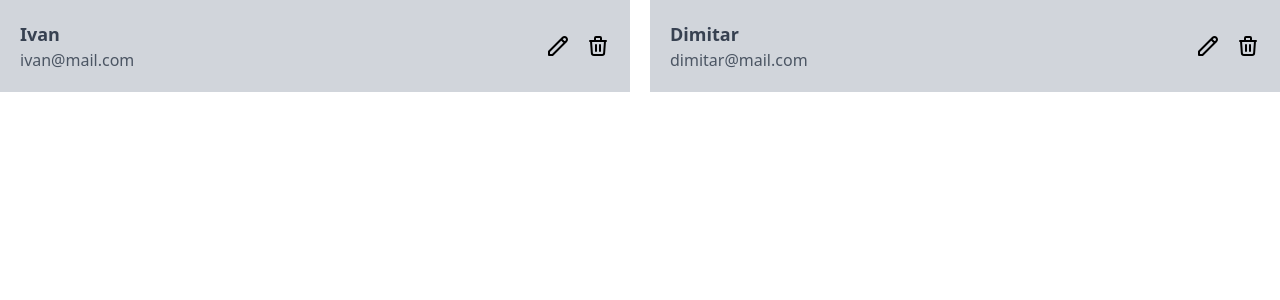
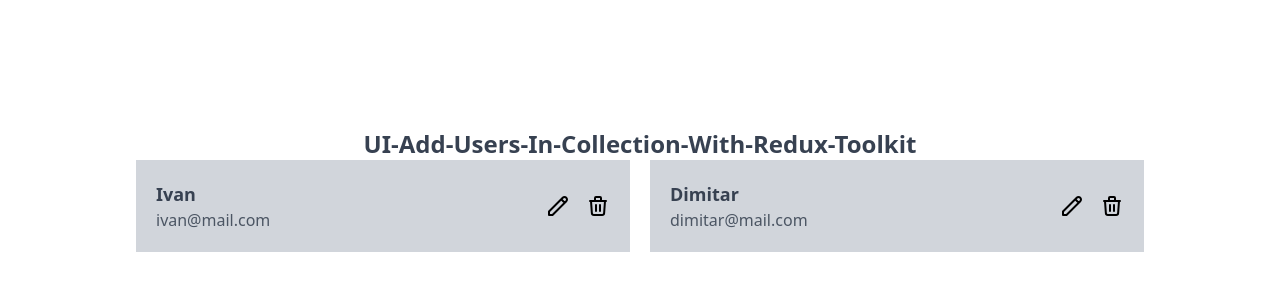
Before and after one commit to dimitarsabev00/CRUD-App-Users-With-Redux-Toolkit, a React (Create React App) app: page / in a window 1280 px wide. Shown: the top 300 px of the page. Built offline with nearby package versions, Linux system fonts and the light colour scheme.

Commit message:
Added Heading In App Component

```diff
--- a/src/App.js
+++ b/src/App.js
@@ -2,7 +2,10 @@
 
 function App() {
   return (
-    <div className="App">
+    <div className="container mx-auto px-2 max-w-5xl pt-10 md:pt-32">
+      <h1 className="text-center font-bold text-2xl text-gray-700">
+        UI-Add-Users-In-Collection-With-Redux-Toolkit
+      </h1>
       <UserList />
     </div>
   );
```
